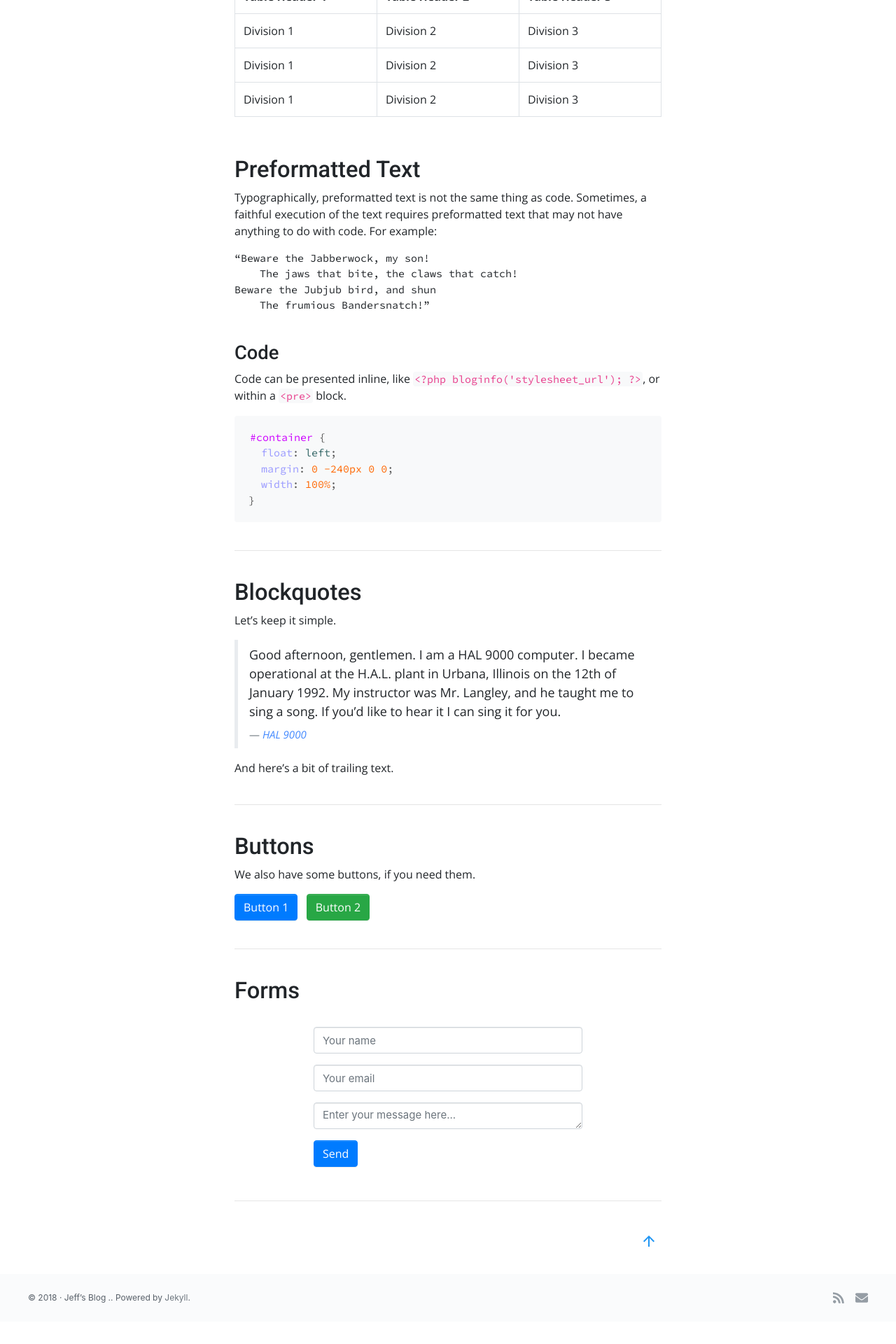
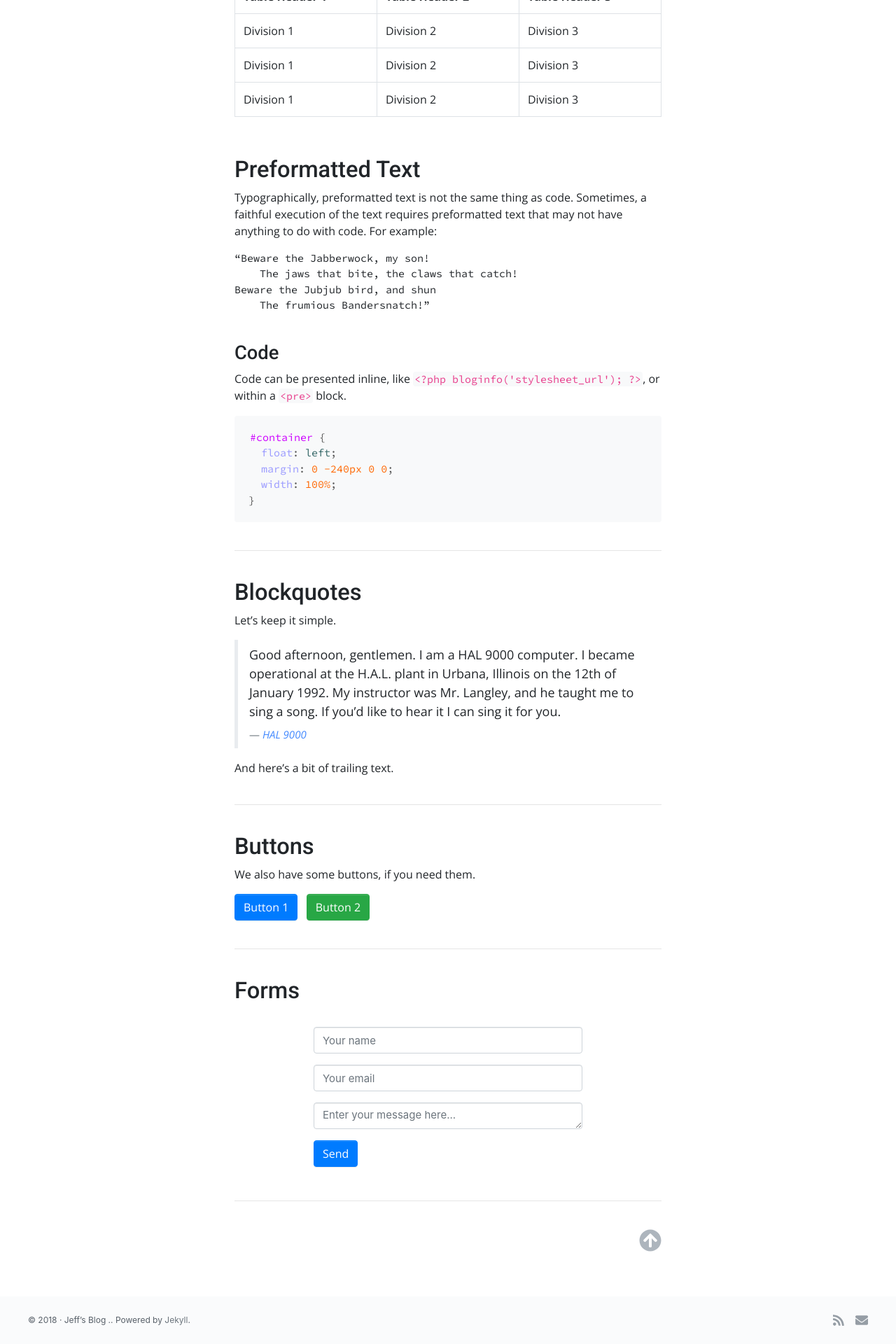
Before and after one commit to jefx07/jefx07.github.io, a Jekyll site: the page built from test_1.md, in a window 1280 px wide. Shown: the part 1748-3668 px from the top of the page at 70% size. Built offline with Jekyll 4.4.1, drawn with Linux system fonts in a browser that asks for light colours; before the commit the page ends 3636 px from its top, so only the background shows below that.

Commit message:
more tweaks

```diff
--- a/_includes/scrolltop.html
+++ b/_includes/scrolltop.html
@@ -1,7 +1,12 @@
-<div class="float-right">
-  <a href="#top" class="back-to-top scroll" title="Back to Top" aria-label="Back to Top">
-    <svg class="arrow-up-svg" viewBox="0 0 24 24" version="1.1" width="24" height="24">
+<div class="d-flex flex-row-reverse">
+  <a href="#top" class="toplink scroll" title="Back to Top" aria-hidden="true">
+    {% comment %}<!-- <svg class="arrow-up-svg" viewBox="0 0 24 24" version="1.1" width="24" height="24">
       <path d="M4 12l1.41 1.41L11 7.83V20h2V7.83l5.58 5.59L20 12l-8-8-8 8z"/>
+    </svg> -->{% endcomment %}
+    <svg xmlns="http://www.w3.org/2000/svg" viewBox="0 0 512 512" class="d-block" height="32">
+      <g fill="currentColor">
+        <path d="M8 256C8 119 119 8 256 8s248 111 248 248-111 248-248 248S8 393 8 256zm143.6 28.9l72.4-75.5V392c0 13.3 10.7 24 24 24h16c13.3 0 24-10.7 24-24V209.4l72.4 75.5c9.3 9.7 24.8 9.9 34.3.4l10.9-11c9.4-9.4 9.4-24.6 0-33.9L273 107.7c-9.4-9.4-24.6-9.4-33.9 0L106.3 240.4c-9.4 9.4-9.4 24.6 0 33.9l10.9 11c9.6 9.5 25.1 9.3 34.4-.4z"></path>
+      </g>
     </svg>
   </a>
 </div>
--- a/_sass/site-custom.scss
+++ b/_sass/site-custom.scss
@@ -550,13 +550,26 @@ body {
   border-radius: 50%;
 
   &:hover {
-    color: #1e88e5;
+    color: #1e88e5;   // indigo - #4c6ef5
     background-color: rgba($navbar-bg-color, .2);
   }
 
   &:focus {
     background-color: rgba($navbar-bg-color, .2);
     outline: 0;
+  }
+
+  @media print {
+    display: none;
+  }
+}
+
+.toplink {
+  color: $gray-500;
+
+  &:hover,
+  &:focus {
+    color: #4c6ef5;
   }
 }
 
@@ -568,6 +581,7 @@ body {
   //transform: translate(0, 0);
   fill: currentColor;
 }
+
 
 // Under construction
 
```
